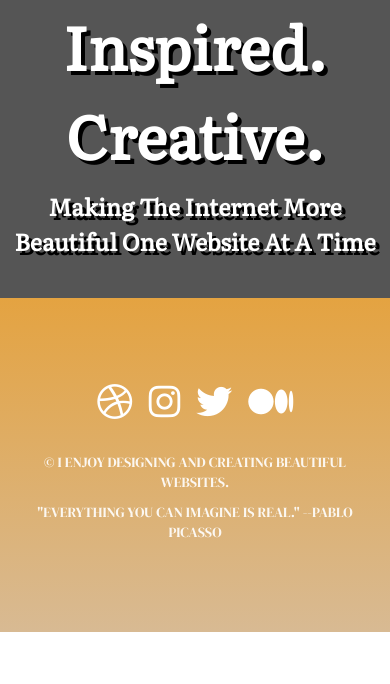
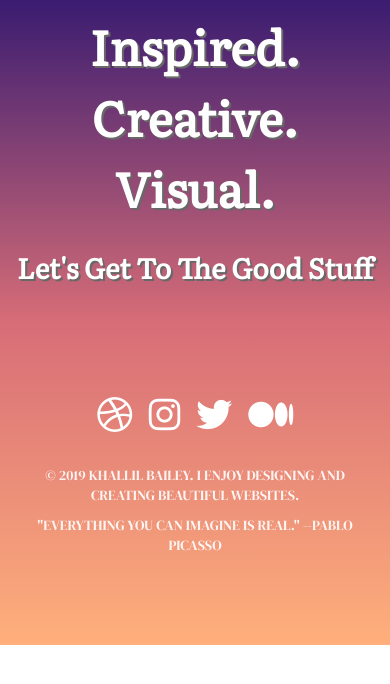
Before and after one commit to KhallilB/PortfolioOld, a plain HTML site: page index.html in a window 390 px wide. Drawn offline with Linux system fonts and the light colour scheme.

Commit message:
hovering buttons

```diff
--- a/index.html
+++ b/index.html
@@ -25,8 +25,8 @@
   <body id="top">
       <div class="landing">
         <div class="background-image"></div>
-        <h1>Inspired. Creative. </h1>
-        <h3>Making The Internet More Beautiful One Website At A Time</h3>
+        <h1>Inspired. Creative. Visual.</h1>
+        <h3>Let's Get To The Good Stuff</h3>
       </div>
 
     <!-- Ways To Get In Touch -->
@@ -43,7 +43,7 @@
         </li>
         <li><a href="https://medium.com/@khallilbailey" target="_blank"><i class="fab fa-medium-m"></i></a></li>
       </ul>
-      <p>&copy; I enjoy designing and creating beautiful websites.</p>
+      <p>&copy; <script>document.write(new Date().getFullYear())</script> Khallil Bailey. I enjoy designing and creating beautiful websites.</p>
       <p>"Everything you can imagine is real." --Pablo Picasso</p>
     </footer>
   </body>
--- a/styles.css
+++ b/styles.css
@@ -13,6 +13,10 @@
     margin: 0;
     padding: 0;
     box-sizing: border-box;
+}
+
+body {
+    background: linear-gradient(to bottom, #3A1C71, #D76D77, #FFAF7B 100%) no-repeat;
 }
 
 html {
@@ -31,7 +35,7 @@ h1, h2, h3, h4, h5, h6 {
 /* LANDING */
 /* ************** */
 .landing {
-    background: #555;
+    /* background: #555; */
     color: #FFF;
     text-align: center;
 
@@ -43,7 +47,7 @@ h1, h2, h3, h4, h5, h6 {
 
 .landing h1, .landing h3 {
     font-family: 'Literata', serif;
-    text-shadow: 4px 4px #000;
+    text-shadow: 2px 2px rgb(105, 104, 104);
     margin-bottom: 40px;
 }
 
@@ -52,10 +56,17 @@ h1, h2, h3, h4, h5, h6 {
     margin-bottom: 10px;
 }
 
+
 @media(max-width: 800px) {
     .landing h1 {
-        font-size: 60px;
-        margin-bottom: 10px
+        font-size:48px;
+        padding: 10px;
+    }
+
+    .landing h3 {
+        font-size: 28px;
+        margin-bottom: 20px;
+        padding: 3px;
     }
 }
 
@@ -64,10 +75,8 @@ h1, h2, h3, h4, h5, h6 {
 /* ************** */
 
 footer {
-    background-color: #131622;
     color: white;
     text-align: center;
-    background: linear-gradient(to bottom, rgb(228, 163, 65), rgb(216, 186, 147) 100%);
     padding: 60px 0;
 
     display: flex;
@@ -102,6 +111,11 @@ footer ul li a:link {
     color: #FFF
 }
 
+.fa-twitter:hover, .fa-dribbble:hover, .fa-instagram:hover, .fa-medium-m:hover {
+    color: #3A1C71;
+    transition: all 0.2s;
+}
+
 footer ul li a:visited {
     color: #FFF
 }
```
